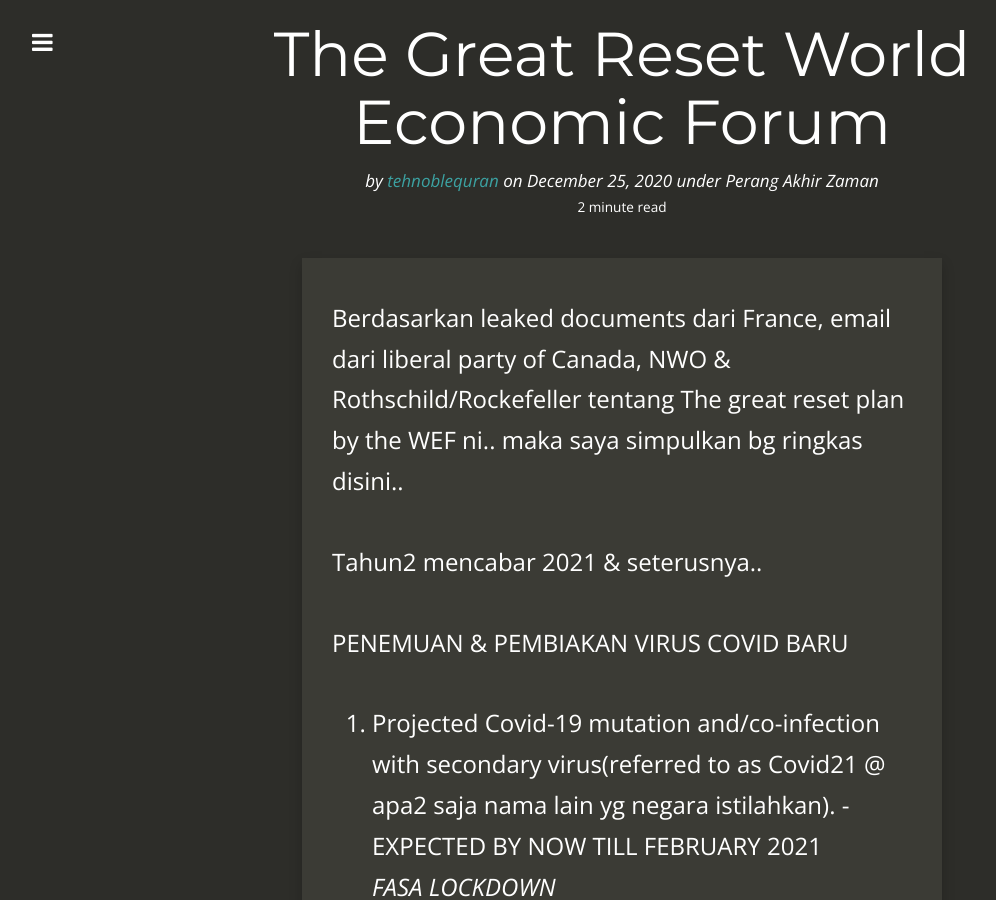
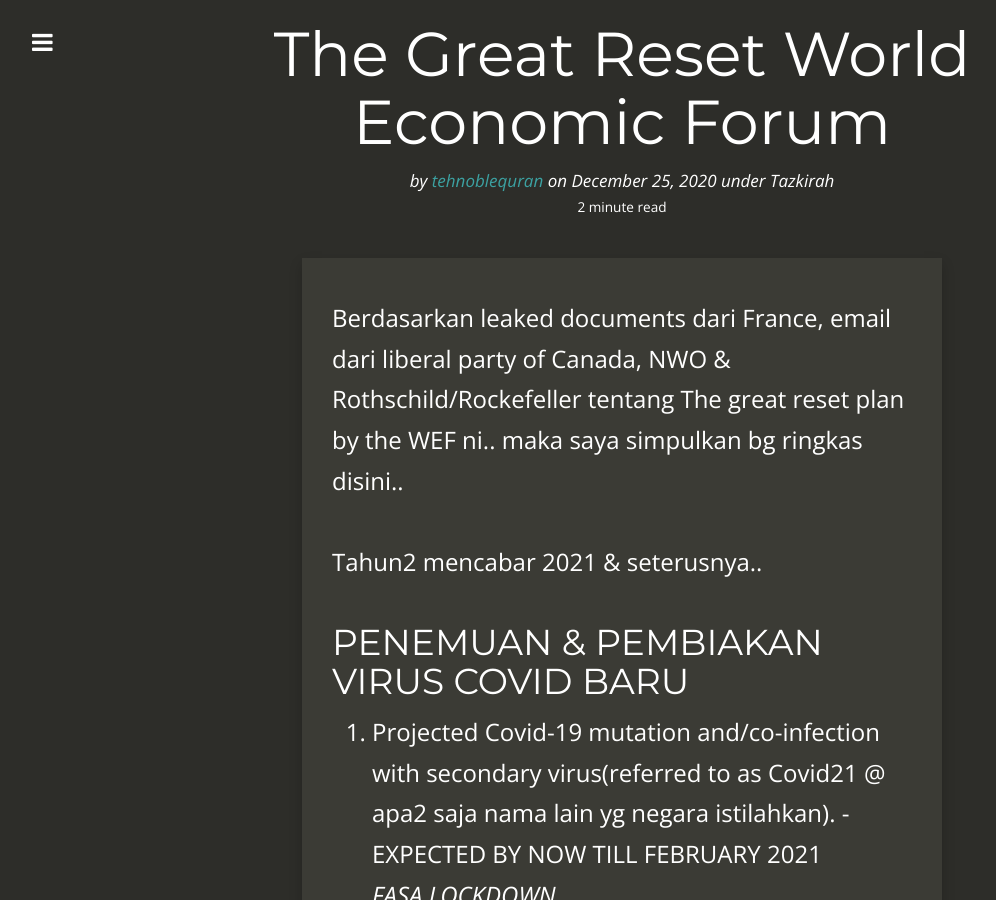
Before and after one commit to kedamaian/swsyafiq, a Jekyll site: the page built from _posts/2020-12-25-the-great-reset-world-economic-forum.md, in a window 1280 px wide and 900 px high. Shown: the whole window, without its empty margins (18-1014 px from the left). Built offline with Jekyll 4.4.1, drawn with Linux system fonts in a browser that asks for light colours; nearby versions of some CDN libraries; comment, search, counter and statistics services are not loaded.

Commit message:
Update 2020-12-25-the-great-reset-world-economic-forum.md

```diff
--- a/_posts/2020-12-25-the-great-reset-world-economic-forum.md
+++ b/_posts/2020-12-25-the-great-reset-world-economic-forum.md
@@ -2,6 +2,7 @@
 layout: post
 published: true
 categories:
+  - Tazkirah
   - Perang Akhir Zaman
 author: tehnoblequran
 title: The Great Reset World Economic Forum
@@ -10,7 +11,7 @@
 
 Tahun2 mencabar 2021 & seterusnya..
 
-PENEMUAN & PEMBIAKAN VIRUS COVID BARU
+## PENEMUAN & PEMBIAKAN VIRUS COVID BARU
 1. Projected Covid-19 mutation and/co-infection with secondary virus(referred to as Covid21 @ apa2 saja nama lain yg negara istilahkan). - EXPECTED BY NOW TILL FEBRUARY 2021
 *FASA LOCKDOWN*
 2. Jangkaan  PKP semula di seluruh negara di antara 2.
```
